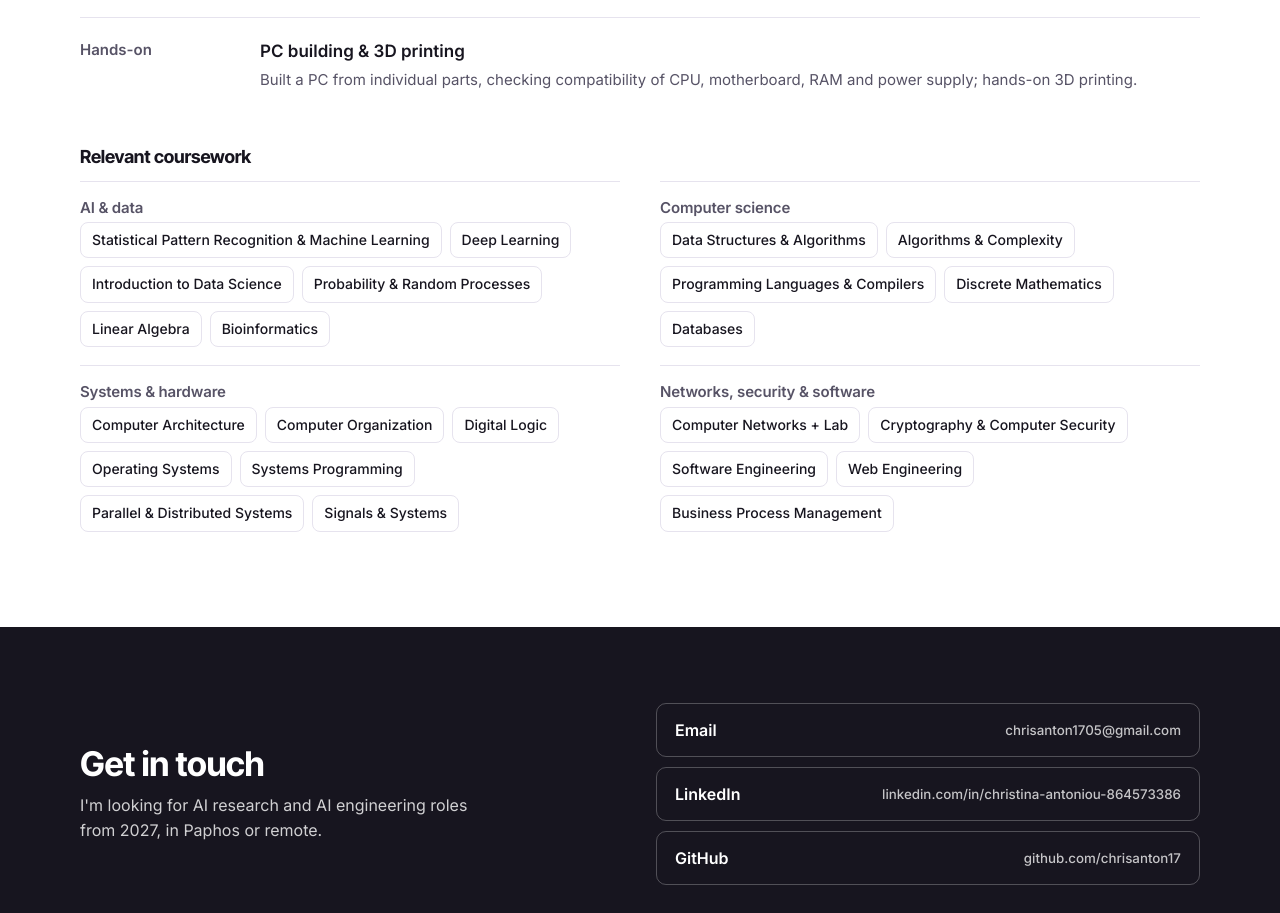
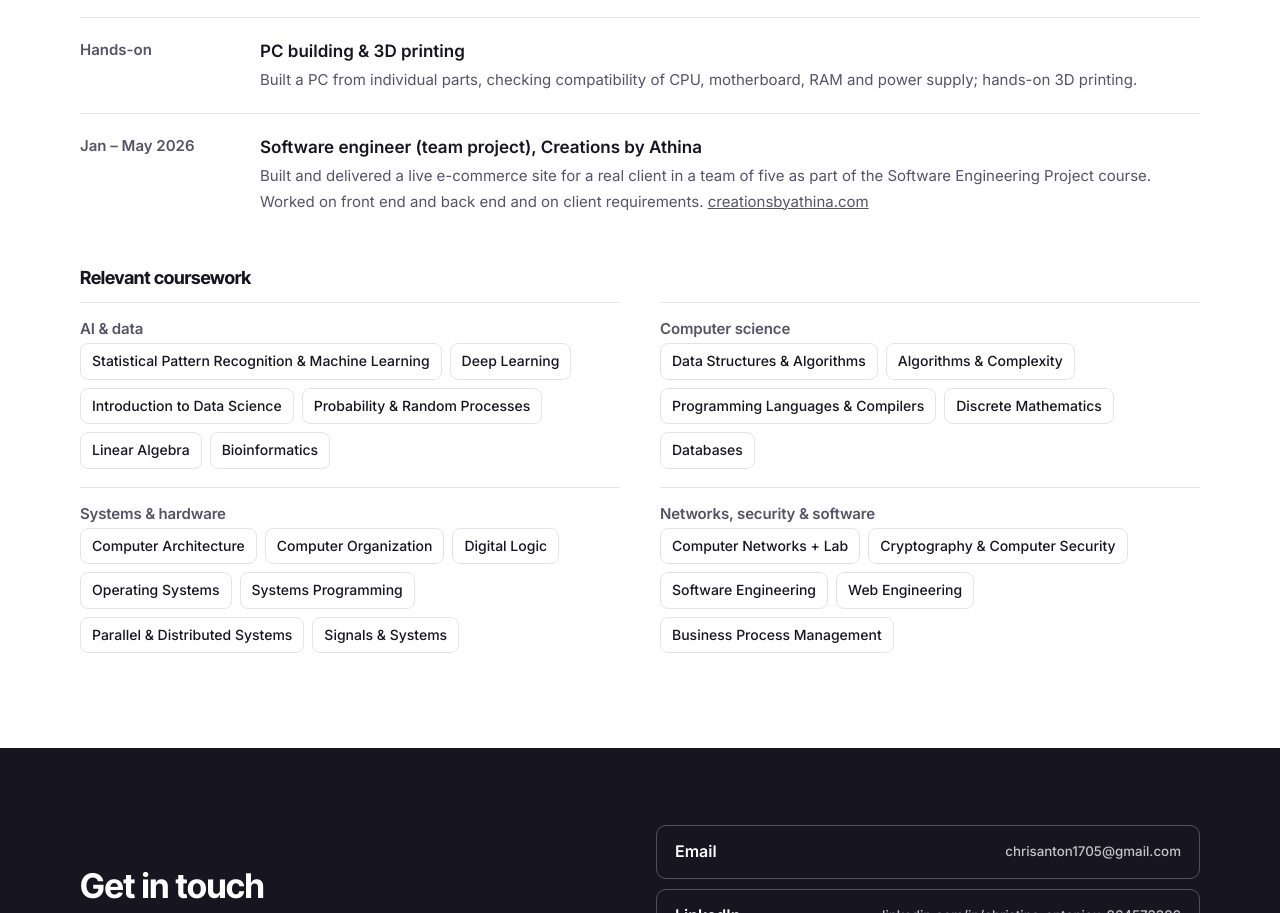
Before and after one commit to chrisanton17/chrisanton17.github.io, a plain HTML site: page index.html in a window 1280 px wide. Shown: the part 3781-4694 px from the top of the page. Drawn offline with Linux system fonts and the light colour scheme.

Commit message:
Fix portfolio details

```diff
--- a/index.html
+++ b/index.html
@@ -270,6 +270,7 @@ footer{text-align:center;padding:24px 16px;color:var(--soft);font-size:14px}
     <li><span class="when">2023 – 2027</span><div><b>B.Sc. Computer Engineering</b><span>Cyprus University of Technology (TEPAK), expected May 2027. Thesis: fine-tuning Gemma 3 1B for scientific TL;DR generation.</span></div></li>
     <li><span class="when">Alongside degree</span><div><b>Ethical hacking course</b><span>Completed a full course in penetration testing and offensive security.</span></div></li>
     <li><span class="when">Hands-on</span><div><b>PC building &amp; 3D printing</b><span>Built a PC from individual parts, checking compatibility of CPU, motherboard, RAM and power supply; hands-on 3D printing.</span></div></li>
+    <li><span class="when">Jan – May 2026</span><div><b>Software engineer (team project), Creations by Athina</b><span>Built and delivered a live e-commerce site for a real client in a team of five as part of the Software Engineering Project course. Worked on front end and back end and on client requirements. <a href="https://creationsbyathina.com">creationsbyathina.com</a></span></div></li>
   </ul>
   <div class="course">
     <h3>Relevant coursework</h3>
```
